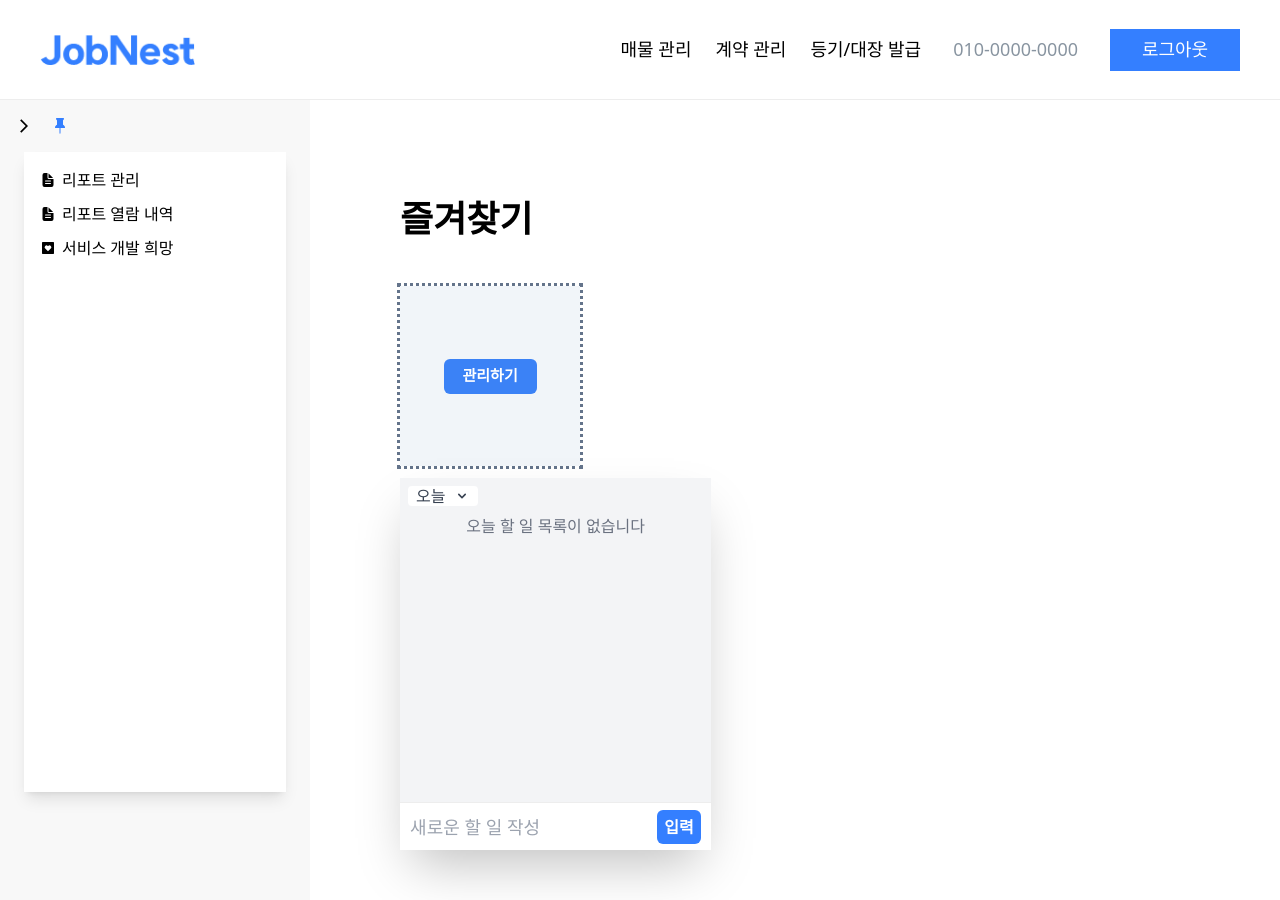
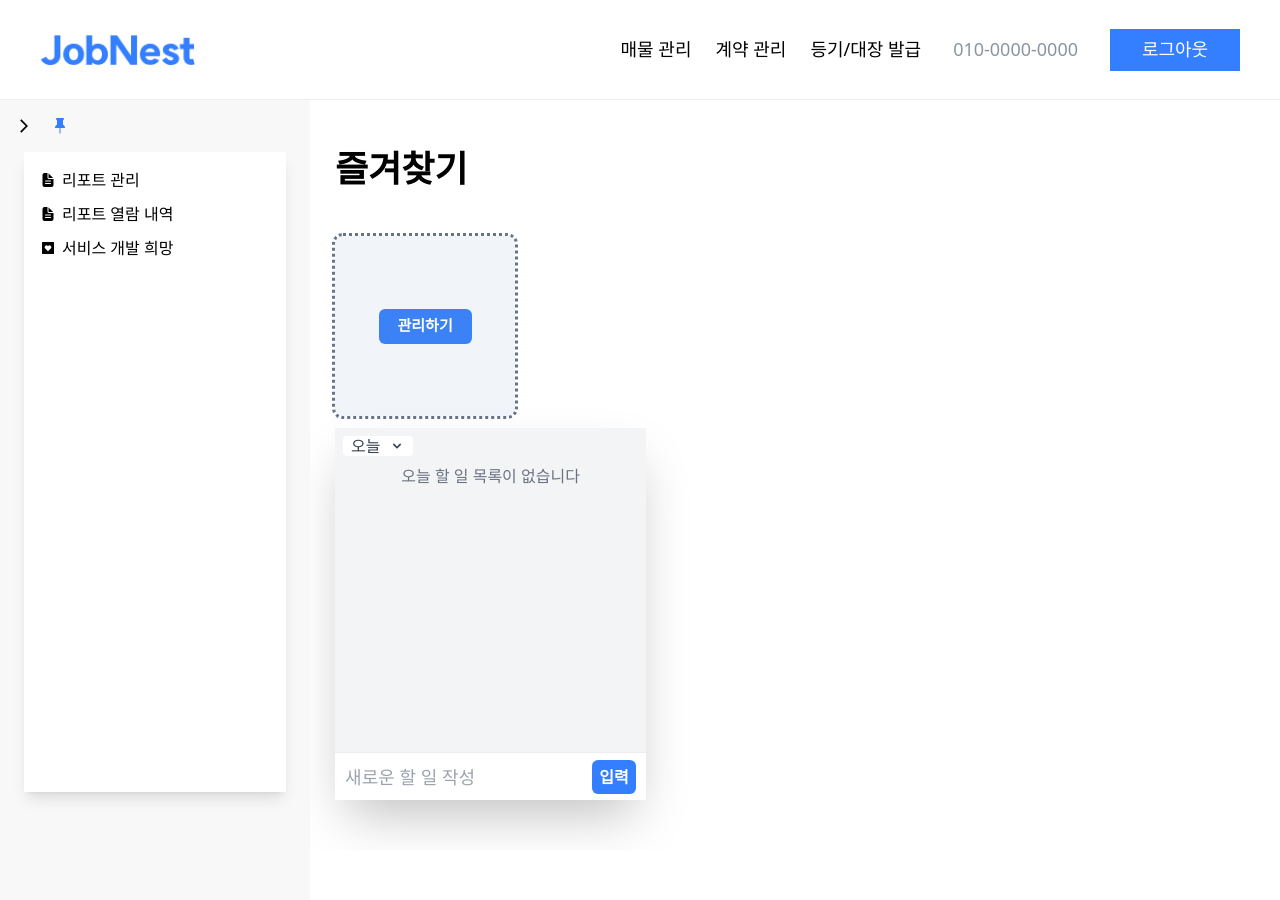
Before and after one commit to JobNest-useTeamWork/jobnest-frontend, a React (Vite) app: page / in a window 1280 px wide. After the commit the page ends 850 px from the top, so only its background shows below. Built offline with nearby package versions, Linux system fonts and the light colour scheme; a web font is replaced by a local one.

Commit message:
[design] css 수정중

```diff
--- a/src/components/bookmark/BookmarkedList.tsx
+++ b/src/components/bookmark/BookmarkedList.tsx
@@ -4,7 +4,7 @@ import { useEffect, useState } from 'react';
 import BookmarkedEachItem from './BookmarkedEachItem';
 import ManageDetailModal from './ManageDetailModal';
 import { bookmarkDataInterface } from '../../types/bookmark';
-import { getBookmarks, saveBookmarks } from '../../hooks/useBookmarks';
+import { getBookmarks } from '../../hooks/useBookmarks';
 
 const BookmarkedList = () => {
     const [gridItem, setGridItem] = useState<bookmarkDataInterface[]>([]); // 그리드 요소
@@ -14,7 +14,7 @@ const BookmarkedList = () => {
     useEffect(() => {
         const saved = getBookmarks();
         const chkFiltered = saved.filter((item) => item.checked); // checked가 true인 항목만 필터링
-        setGridItem(chkFiltered); // 그리드에 반영
+        setGridItem(chkFiltered);
     }, [modalYn]); // 모달 상태가 바뀔 때마다 실행
 
     // 체크된 항목으로 상태 업데이트
@@ -57,7 +57,7 @@ const BookmarkedList = () => {
                                 />
                             </div>
                         ))}
-                          <div className="outline-dotted outline-slate-500 flex justify-center items-center w-[180px] h-[180px] mb-[12px] bg-slate-100">
+                          <div className="outline-dotted outline-slate-500 flex justify-center items-center w-[180px] h-[180px] mb-[12px] bg-slate-100 rounded-lg">
                             <button
                                 className="w-[93px] h-[35px] bg-blue-500 m-5 font-suit font-semibold text-center text-[15px] leading-[15px] flex items-center text-white rounded-md justify-center"
                                 onClick={openManageModal}>
--- a/src/components/bookmark/ManageDetailModal.tsx
+++ b/src/components/bookmark/ManageDetailModal.tsx
@@ -69,7 +69,6 @@ const ManageDetailModal = ({ closeModal}: manageModalInterface) => {
       const updatedBookmarks = listItem.map((bookmark) =>
         bookmark.bookmarkId === item.bookmarkId ? { ...bookmark, checked } : bookmark
       );
-
 
        // listItem 상태 업데이트
       setListItem(updatedBookmarks);
--- a/src/pages/Home.tsx
+++ b/src/pages/Home.tsx
@@ -3,7 +3,8 @@ import Todo from "../components/home/todo/Todo";
 
 const Home = () => {
   return (
-    <div className="flex flex-col w-full h-full relative px-[65px] pt-[50px]">
+    // <div className="flex flex-col w-full h-full relative px-[65px] pt-[50px]">
+    <div className="flex flex-col w-full h-full relative">
       <h1 className="text-4xl font-bold font-suit">즐겨찾기</h1>
       <BookmarkedList />
       <Todo />
```
